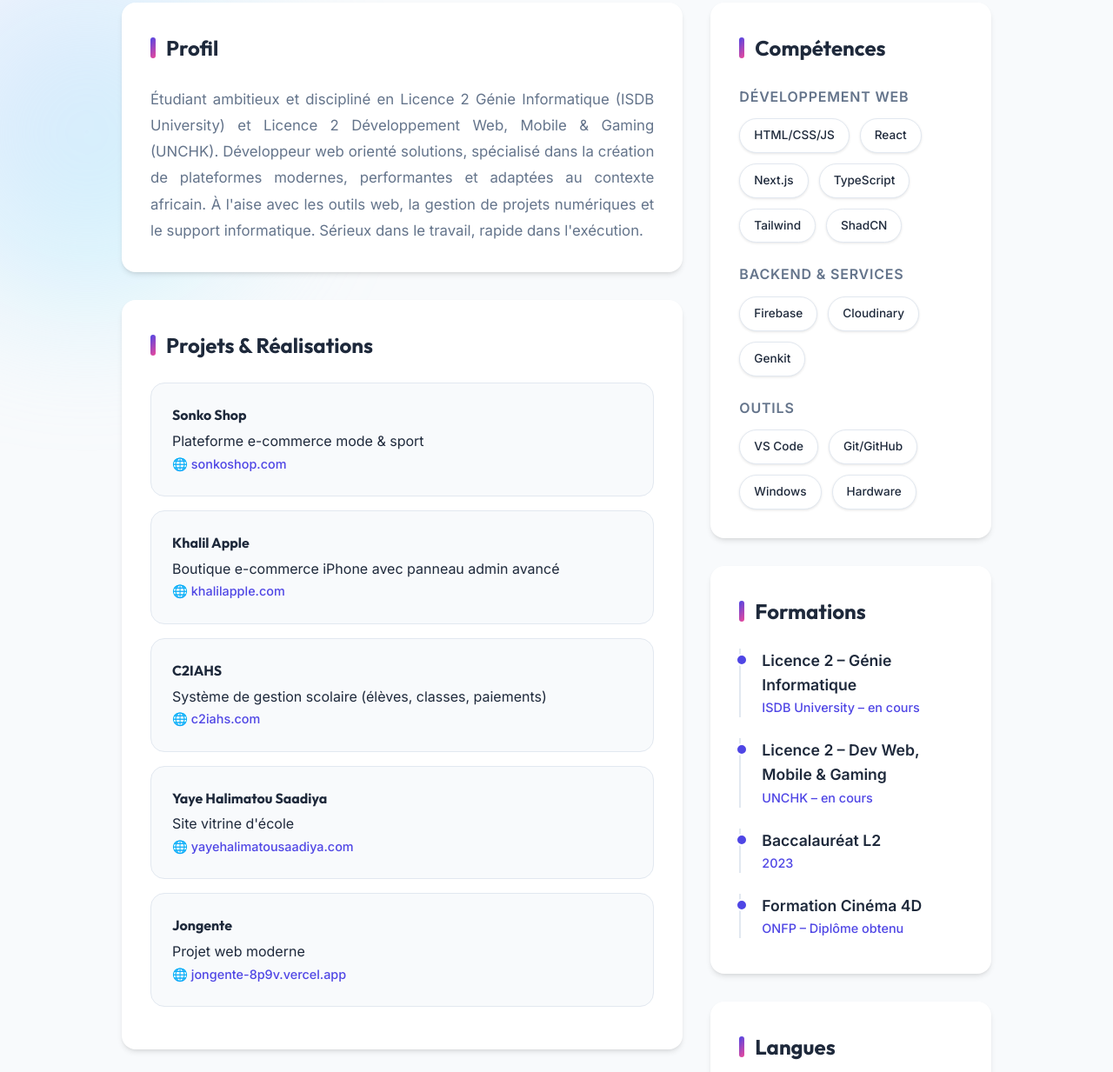
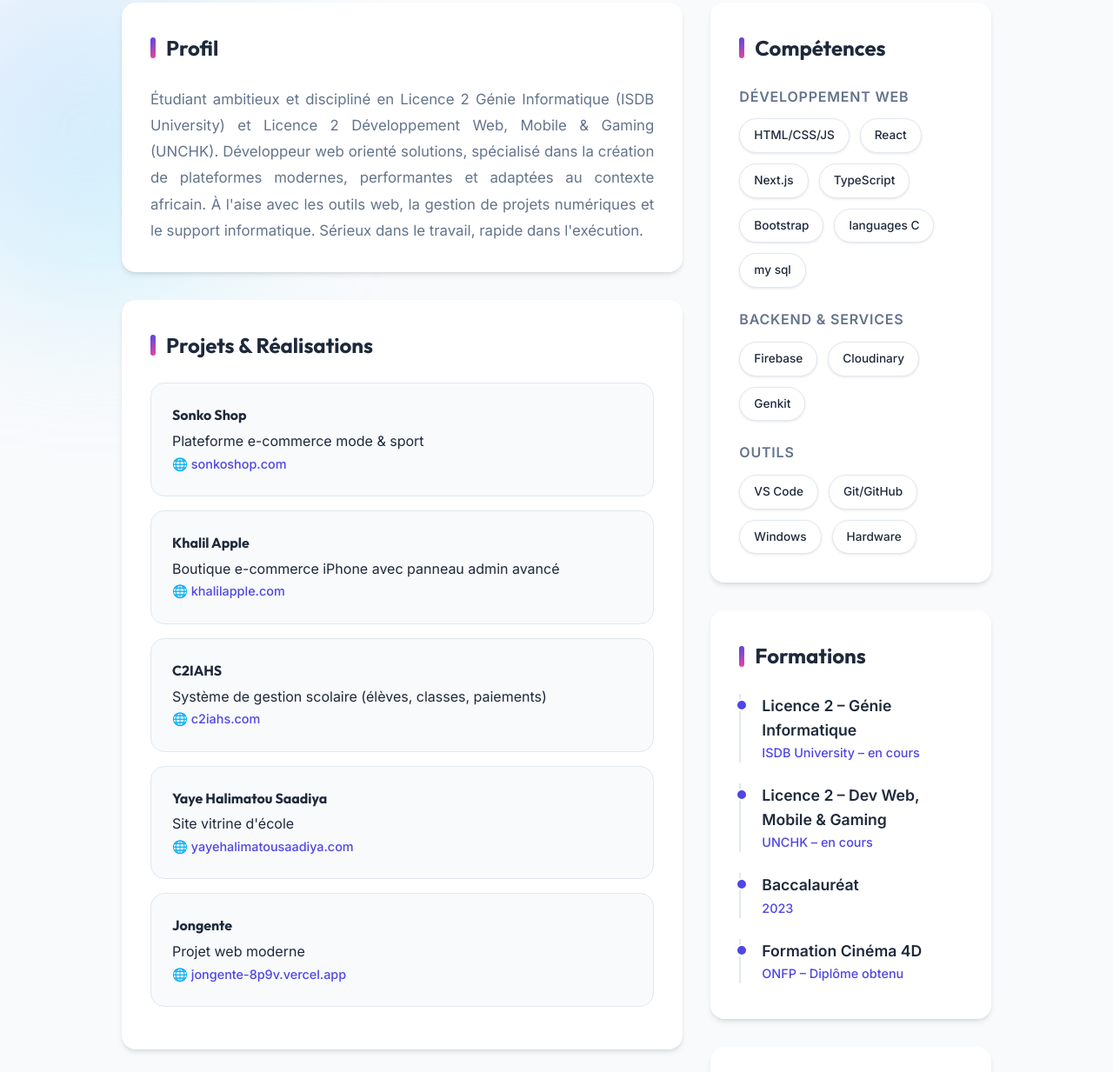
Before and after one commit to ASSANE666/portflio, a plain HTML site: page index.html in a window 1280 px wide. Shown: the part 548-1781 px from the top of the page at 87% size. Drawn offline with Linux system fonts and the light colour scheme.

Commit message:
Mise à jour: Compétences et corrections CV

```diff
--- a/index.html
+++ b/index.html
@@ -653,8 +653,9 @@
                                 <span class="tag">React</span>
                                 <span class="tag">Next.js</span>
                                 <span class="tag">TypeScript</span>
-                                <span class="tag">Tailwind</span>
-                                <span class="tag">ShadCN</span>
+                                <span class="tag">Bootstrap</span>
+                                <span class="tag">languages C</span>
+                                <span class="tag">my sql</span>
                             </div>
                         </div>
                         <div class="skill-group">
@@ -688,7 +689,7 @@
                         <span class="item-subtitle">UNCHK – en cours</span>
                     </div>
                     <div class="timeline-item">
-                        <div class="item-title">Baccalauréat L2</div>
+                        <div class="item-title">Baccalauréat </div>
                         <span class="item-subtitle">2023</span>
                     </div>
                     <div class="timeline-item">
```
Also changed, not shown: cv.html (+1 -1 lines).
